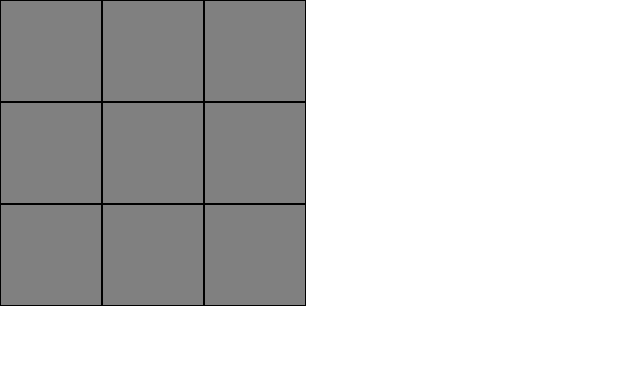
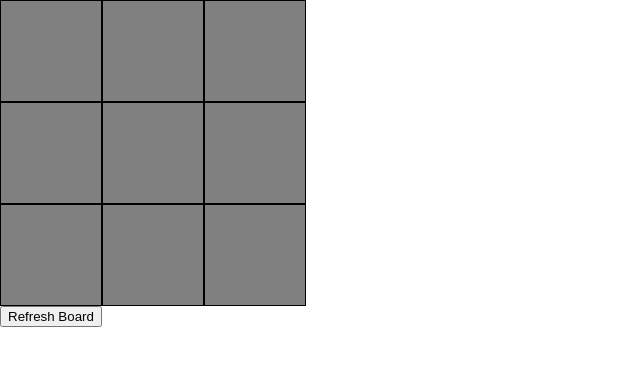
Before and after one commit to wluka85/tic-tac-toe, a website: page index.html in a window 1280 px wide. Shown: the whole page, without its empty margins (0-640 px from the left). Drawn offline with Linux system fonts and the light colour scheme.

Commit message:
Add refresh button

```diff
--- a/index.html
+++ b/index.html
@@ -14,6 +14,8 @@
 
     </div>
 
+        <button id="refresh">Refresh Board</button>
+
 
 </body>
 </html>
```
